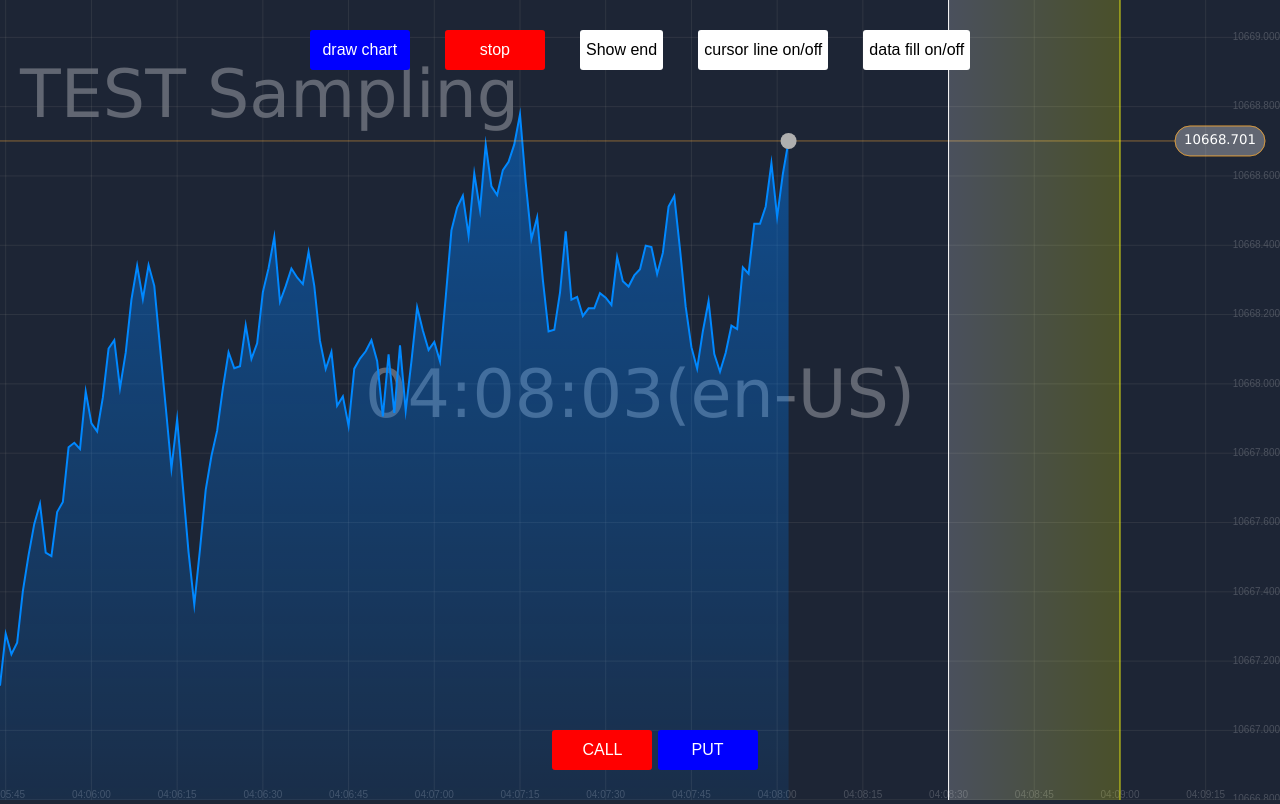
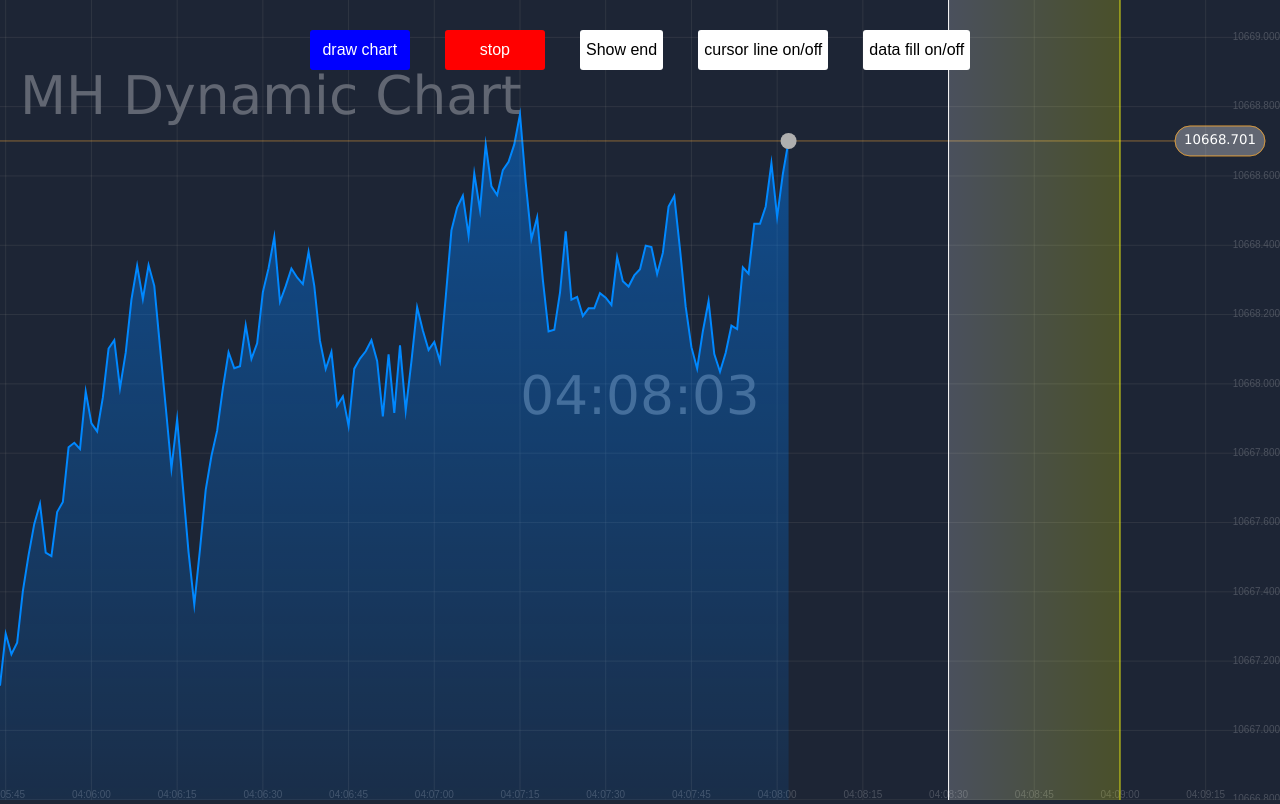
Before and after one commit to guamegi/dynamic-chart-sample, a plain HTML site: page index.html in a window 1280 px wide. Drawn offline with Linux system fonts and the light colour scheme.

Commit message:
chart setting 수정

```diff
--- a/css/style.css
+++ b/css/style.css
@@ -82,9 +82,3 @@ select {
   position: absolute;
   width: 100%;
 }
-#bottom_controller {
-  text-align: center;
-  position: absolute;
-  width: 100%;
-  bottom: 30px;
-}
--- a/index.html
+++ b/index.html
@@ -27,10 +27,6 @@
         </button>
       </div>
       <canvas id="canvas"></canvas>
-      <div id="bottom_controller">
-        <button class="stop_button" onclick="">CALL</button>
-        <button class="start_button" onclick="">PUT</button>
-      </div>
     </div>
   </body>
 </html>
--- a/js/scripts.js
+++ b/js/scripts.js
@@ -4,7 +4,7 @@ window.onload = function () {
 ///////////////////////////////////////////////////////////////////
 // 테스트용 데이터 샘플링 - 시작
 
-var item_name = "TEST Sampling";
+var item_name = "MH Dynamic Chart";
 var dt = new Date();
 var sample_value = 10680; // 샘플데이터 시작 값
 var sample_timestamp = dt.getTime() - (dt.getTime() % 1000);
@@ -81,12 +81,6 @@ var sample_interval = setInterval(make_sample, 1000);
 ///////////////////////////////////////////////////////////////////
 // 테스트용 차트
 var mychart = null;
-var language;
-if (window.navigator.languages) {
-  language = window.navigator.languages[0];
-} else {
-  language = window.navigator.userLanguage || window.navigator.language;
-}
 
 function test_chart_init() {
   mychart = new SWCHART("canvas");
@@ -131,7 +125,7 @@ function SWCHART(holderId) {
     fillColor: "#FFFFFF",
     lineWidth: 1,
     alpha: 0.3,
-    font: "50pt Verdana",
+    font: "40pt Verdana",
     textAlign: "center",
     textBaseline: "middle",
   };
@@ -622,7 +616,7 @@ SWCHART.prototype.draw = function (sw) {
   // 배경 - 시작
   ctx.save();
   sw.set_pen("background");
-  ctx.drawImage(sw.bg, margin.left, margin.top, sw.d_w, sw.d_h);
+  // ctx.drawImage(sw.bg, margin.left, margin.top, sw.d_w, sw.d_h);
 
   ctx.beginPath();
   // 아이템 종목
@@ -631,7 +625,7 @@ SWCHART.prototype.draw = function (sw) {
 
   // 서버에서 받은 최종 시세 시간
   ctx.fillText(
-    sw_timeToText(dataInfo.current) + "(" + language + ")",
+    sw_timeToText(dataInfo.current),
     sw.adjustPixel_x(sw, sw.d_w / 2),
     sw.adjustPixel_y(sw, sw.d_h / 2)
   );
```
